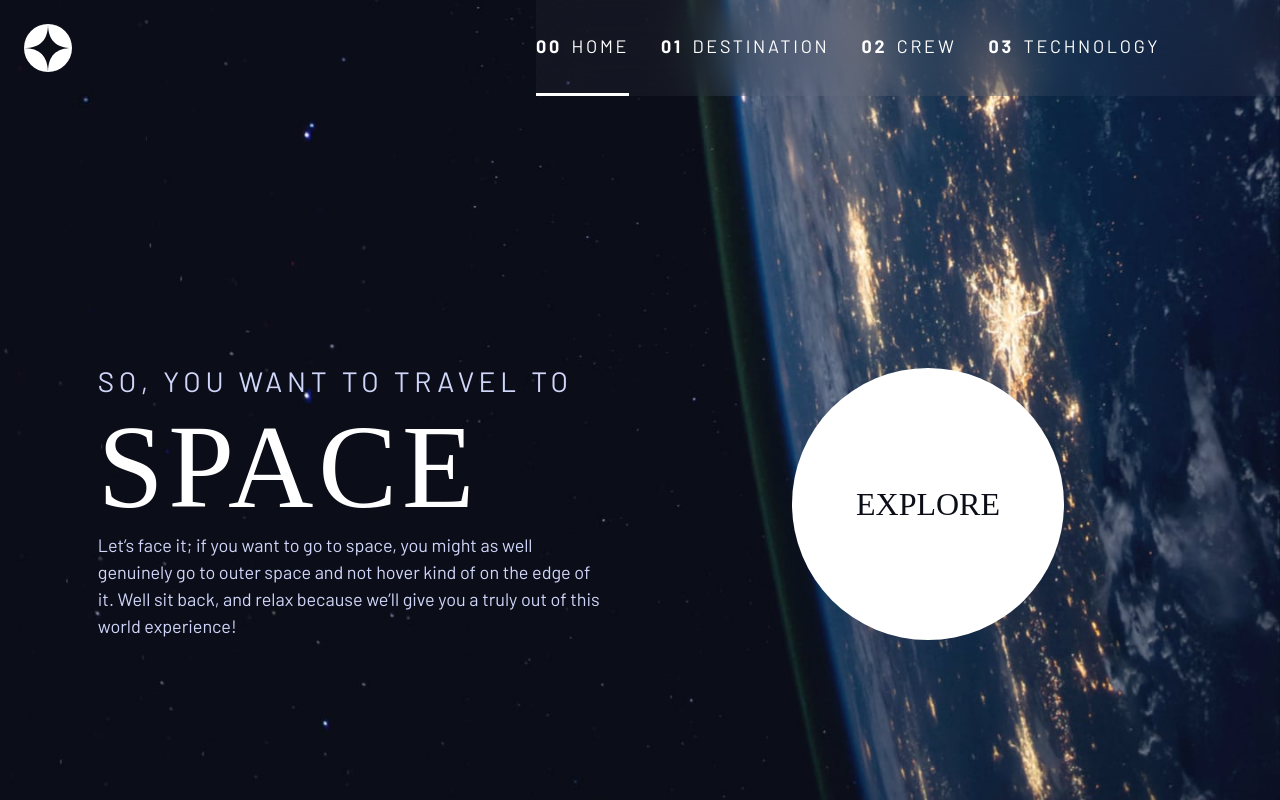
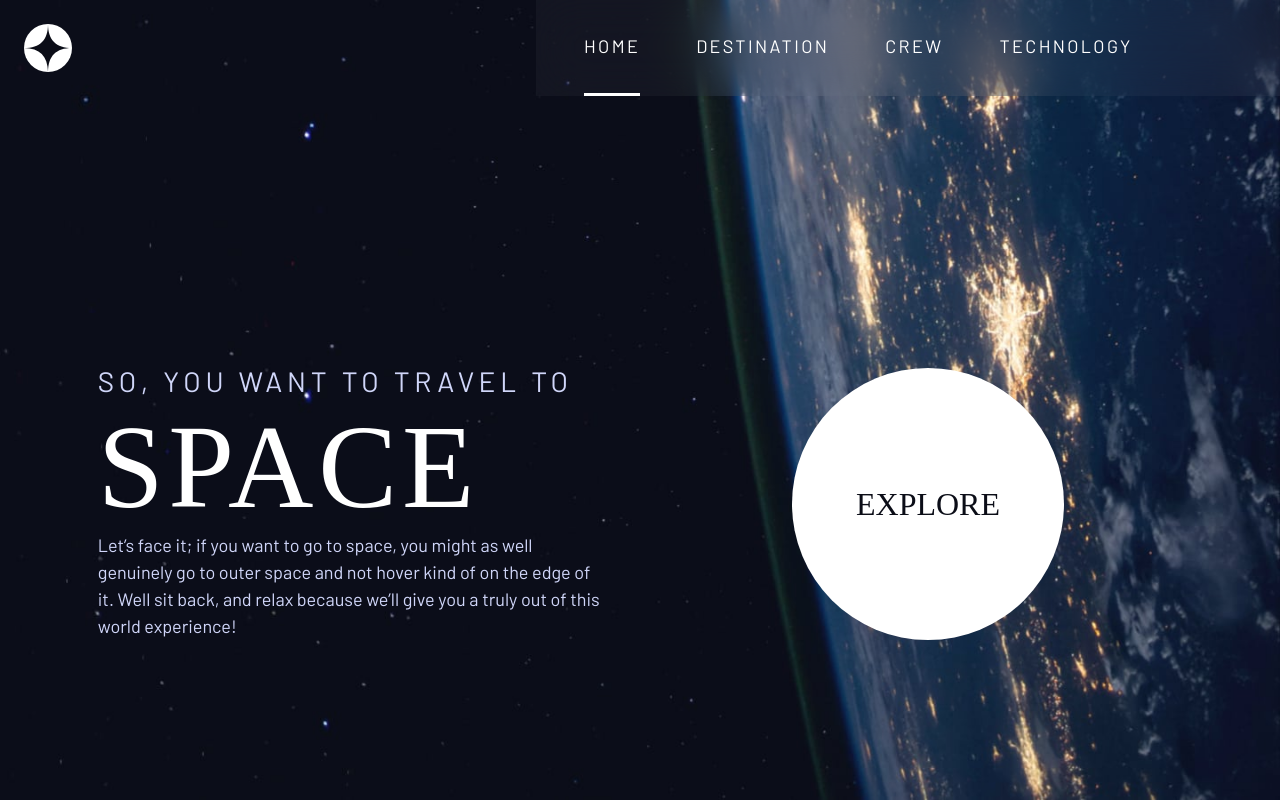
Before and after one commit to Chamara-Wijepala/space-tourism, a React (Create React App) app: page /#/ in a window 1280 px wide. Built offline with nearby package versions, Linux system fonts and the light colour scheme; a web font is replaced by a local one.

Commit message:
Add medium screen width stlying to header

```diff
--- a/src/components/styles/Header.styled.ts
+++ b/src/components/styles/Header.styled.ts
@@ -46,7 +46,7 @@ export const NavContainer = styled.div<INavToggleStateProps>`
 
 export const Nav = styled.nav`
   display: flex;
-  gap: 2rem;
+  gap: clamp(1.5rem, 5vw, 3.5rem);
   min-height: 100%;
 
   a {
@@ -68,6 +68,18 @@ export const Nav = styled.nav`
 
     a.active {
       border: 0;
+    }
+  }
+
+  @media (min-width: 768px) and (max-width: 1440px) {
+    padding-inline: 3rem;
+
+    a {
+      letter-spacing: var(--spacing-3);
+    }
+
+    a span {
+      display: none;
     }
   }
 `;
```
